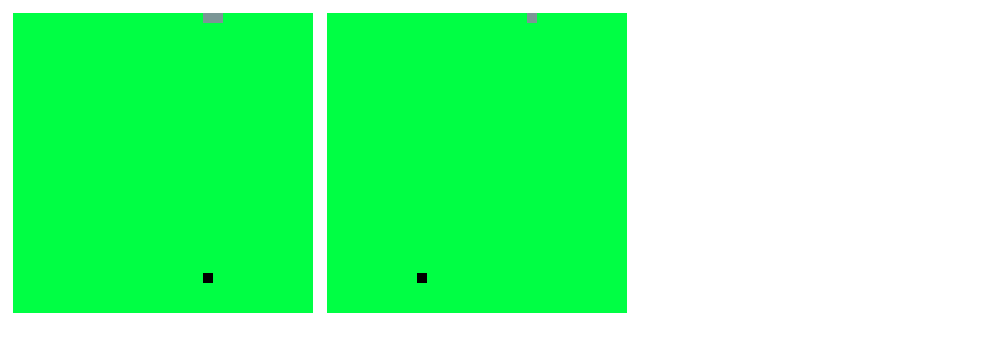
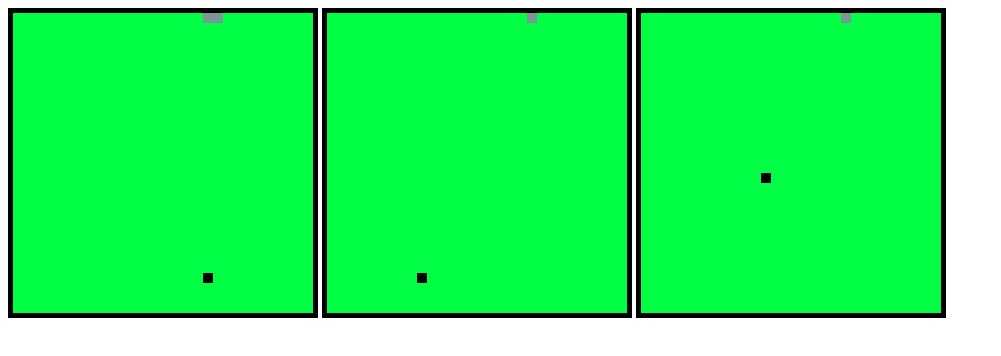
Before and after one commit to Shermjj/snakesss, a website: page public/index.html in a window 1280 px wide. Shown: the whole page, without its empty margins (0-1001 px from the left). Drawn offline with Linux system fonts and the light colour scheme.

Commit message:
Fixed borders, major refactoring

```diff
--- a/public/draw.js
+++ b/public/draw.js
@@ -1,64 +1,54 @@
-const canvas = document.querySelector(".canvas");
-const canvas1 = document.querySelector(".canvas1");
+const canvasarray = document.getElementsByTagName("canvas");
+let ctxarray = [];
+const scale = 10;
+const canvas_height = canvasarray[0].height;
+const canvas_width = canvasarray[0].width;
+const rows = canvas_height / scale;
+const columns = canvas_width / scale;
 
-const ctx = canvas.getContext("2d");
-const ctx1 = canvas1.getContext("2d");
-const scale = 10;
-const rows = canvas.height / scale;
-const columns = canvas.width / scale;
-var snake,snake1;
 var currentWindow = 0;
 
 (function setup() {
-  snake = new Snake(ctx);
-  snake1 = new Snake(ctx1);
-  fruit = new Fruit(ctx);
-  fruit1 = new Fruit(ctx1);
-  fruit.pickLocation();
-  fruit1.pickLocation();
+  for(const [i,arr] of Array.from(canvasarray).entries()){
+    let ctx = arr.getContext("2d");
+    ctxarray[i] = {};
+    ctxarray[i].snake = new Snake(ctx);
+    ctxarray[i].fruit = new Fruit(ctx);
+    ctxarray[i].fruit.pickLocation();
 
-  window.setInterval(() => {
-    ctx.clearRect(0, 0, canvas.width, canvas.height);
-    fruit.draw();
-    snake.update();
-    snake.draw();
-    if (snake.eat(fruit)) {
-      fruit.pickLocation();
-    }
-    snake.checkCollision();
-  }, 250);
-
-  window.setInterval(() => {
-    ctx1.clearRect(0, 0, canvas.width, canvas.height);
-    fruit1.draw();
-    snake1.update();
-    snake1.draw();
-    if (snake1.eat(fruit1)) {
-      fruit1.pickLocation();
-    }
-    snake1.checkCollision();
-  },250);
+    window.setInterval(() => {
+      ctx.clearRect(0, 0, canvas_width, canvas_height);
+      ctxarray[i].fruit.draw();
+      ctxarray[i].snake.update();
+      ctxarray[i].snake.draw();
+      if (ctxarray[i].snake.eat(ctxarray[i].fruit)) {
+        ctxarray[i].fruit.pickLocation();
+      }
+      ctxarray[i].snake.checkCollision();
+    }, 250);
+  }
 
 }());
-
 
 window.addEventListener('keydown', ((evt) => {
   switch(evt.key){
     case 'q':
-      canvas1.style.border = '5px solid #ffffff'
-      currentWindow = 0;
-      canvas.style.border = '5px solid #ff0000';
+      if(currentWindow == 0){
+        break;
+      }
+      canvasarray[currentWindow].style.borderStyle = 'solid';
+      currentWindow-=1 ;
+      canvasarray[currentWindow].style.borderStyle = 'dashed';
       break;
     case 'e':
-      canvas.style.border = '5px solid #ffffff'
-      currentWindow = 1;
-      canvas1.style.border = '5px solid #ff0000';
+      if(currentWindow == canvasarray.length - 1){
+        break;
+      }
+      canvasarray[currentWindow].style.borderStyle = 'solid';
+      currentWindow+=1 ;
+      canvasarray[currentWindow].style.borderStyle = 'dashed';
       break;
   }
   const direction = evt.key.replace('Arrow', '');
-  if(currentWindow == 0){
-    snake.changeDirection(direction);
-  } else{
-    snake1.changeDirection(direction);
-  }
+  ctxarray[currentWindow].snake.changeDirection(direction);
 }));
--- a/public/index.html
+++ b/public/index.html
@@ -5,16 +5,19 @@
 </head>
 <body>
   <canvas
-    class="canvas"
     height="300"
     width="300"
-    style="background-color: #00ff44; border:5px solid #ffffff">
+    style="background-color: #00ff44; border:5px solid #000000">
   </canvas>
   <canvas
-    class="canvas1"
     height="300"
     width="300"
-    style="background-color: #00ff44; border:5px solid #ffffff">
+    style="background-color: #00ff44; border:5px solid #000000">
+  </canvas>
+  <canvas
+  height="300"
+  width="300"
+  style="background-color: #00ff44; border:5px solid #000000">
   </canvas>
 </body>
 <script type="text/javascript" src="fruit.js"></script>
--- a/public/snake.js
+++ b/public/snake.js
@@ -27,21 +27,21 @@ function Snake(context) {
     this.x += this.xSpeed;
     this.y += this.ySpeed;
 
-    if (this.x > canvas.width) {
+    if (this.x > canvas_width) {
       this.x = 100;
       this.y = 100;
       this.total = 0;
       this.tail = [];
-      this.xSpeed = 0;
+      this.xSpeed = scale * 1;
       this.ySpeed = 0;
     }
 
-    if (this.y > canvas.height) {
+    if (this.y > canvas_height) {
       this.x = 100;
       this.y = 100;
       this.total = 0;
       this.tail = [];
-      this.xSpeed = 0;
+      this.xSpeed = scale * 1;
       this.ySpeed = 0;
 
     }
@@ -51,7 +51,7 @@ function Snake(context) {
       this.y = 100;
       this.total = 0;
       this.tail = [];
-      this.xSpeed = 0;
+      this.xSpeed = scale * 1;
       this.ySpeed = 0;
 
     }
@@ -61,7 +61,7 @@ function Snake(context) {
       this.y = 100;
       this.total = 0;
       this.tail = [];
-      this.xSpeed = 0;
+      this.xSpeed = scale * 1;
       this.ySpeed = 0;
 
     }
```
Also changed, not shown: public/views/main.pug (added).
